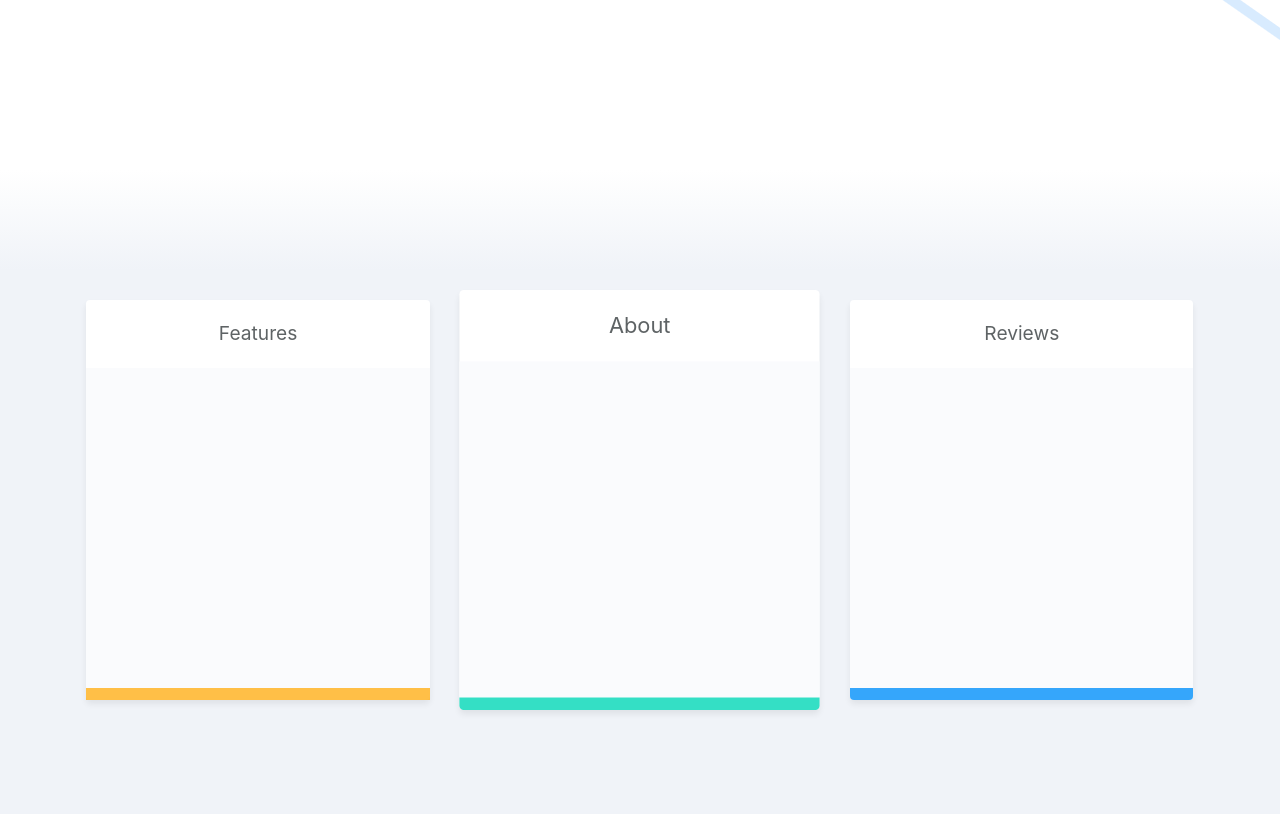
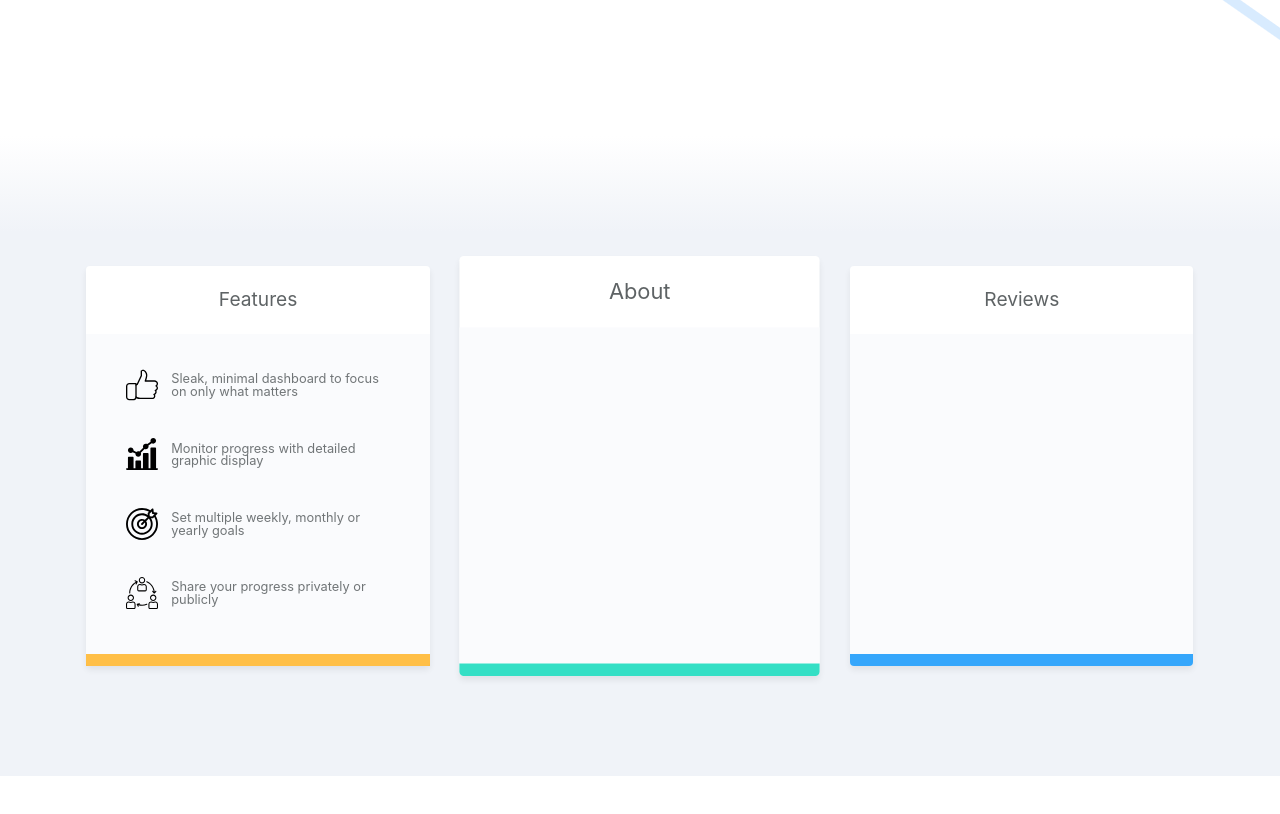
Before and after one commit to ruairidhflint/40lbs-frontend, a React (Create React App) app: page / in a window 1280 px wide. Shown: the part 600-1414 px from the top of the page. After the commit the page ends 1376 px from the top, so only its background shows below. Built offline with nearby package versions, Linux system fonts and the light colour scheme.

Commit message:
Complete features card

```diff
--- a/src/Components/LandingPageComponents/Cards/One.js
+++ b/src/Components/LandingPageComponents/Cards/One.js
@@ -1,5 +1,9 @@
 import React from 'react';
 import styled from 'styled-components';
+import Minimal from '../../../Assets/minimal.svg';
+import Graph from '../../../Assets/graph.svg';
+import Target from '../../../Assets/target.svg';
+import Share from '../../../Assets/share.svg';
 
 function One() {
   return (
@@ -7,7 +11,32 @@ function One() {
       <div className="title">
         <h2>Features</h2>
       </div>
-      <div className="main"></div>
+      <div className="main">
+        <div className="feature">
+          <div className="img-cont">
+            <img src={Minimal} alt="thumbs up" />
+          </div>
+          <p>Sleak, minimal dashboard to focus on only what matters</p>
+        </div>
+        <div className="feature">
+          <div className="img-cont">
+            <img src={Graph} alt="thumbs up" />
+          </div>
+          <p>Monitor progress with detailed graphic display</p>
+        </div>
+        <div className="feature">
+          <div className="img-cont">
+            <img src={Target} alt="thumbs up" />
+          </div>
+          <p>Set multiple weekly, monthly or yearly goals </p>
+        </div>
+        <div className="feature">
+          <div className="img-cont">
+            <img src={Share} alt="thumbs up" />
+          </div>
+          <p>Share your progress privately or publicly</p>
+        </div>
+      </div>
       <div className="foot"></div>
     </StyledCard>
   );
@@ -46,6 +75,34 @@ const StyledCard = styled.div`
     width: 100%;
     height: 80%;
     background-color: ${(props) => props.theme.backgroundSecondary};
+    display: flex;
+    flex-direction: column;
+    justify-content: space-evenly;
+    padding: 0 2.5rem 0.5rem 2.5rem;
+
+    .feature {
+      width: 100%;
+      display: flex;
+      justify-content: space-between;
+      align-items: center;
+
+      p {
+        font-size: 0.8rem;
+        width: 83%;
+        opacity: 0.7;
+
+      }
+
+      .img-cont {
+        width: 2rem;
+
+        img {
+          max-width: 100%;
+          height: auto;
+          opacity: 1;
+        }
+      }
+    }
   }
 
   .foot {
--- a/src/Components/LandingPageComponents/LearnMore.js
+++ b/src/Components/LandingPageComponents/LearnMore.js
@@ -19,15 +19,15 @@ function LearnMore() {
 
 const StyledLearnMore = styled.section`
   width: 100%;
-  height: 670px;
-  margin-top: 50px;
+  height: 640px;
+  margin-top: 30px;
   background: linear-gradient(
     180deg,
     ${(props) => props.theme.white} 0%,
     ${(props) => props.theme.background} 15%
   );
   position: absolute;
-  bottom: -80%;
+  bottom: -72%;
   #more {
     max-width: 1280px;
     margin: 0 auto;
```
Also changed, not shown: src/Assets/minimal.svg, src/Assets/share.svg (added).
